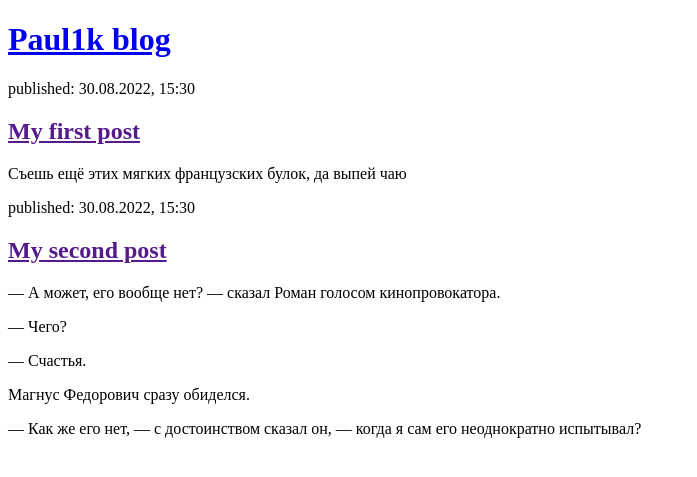
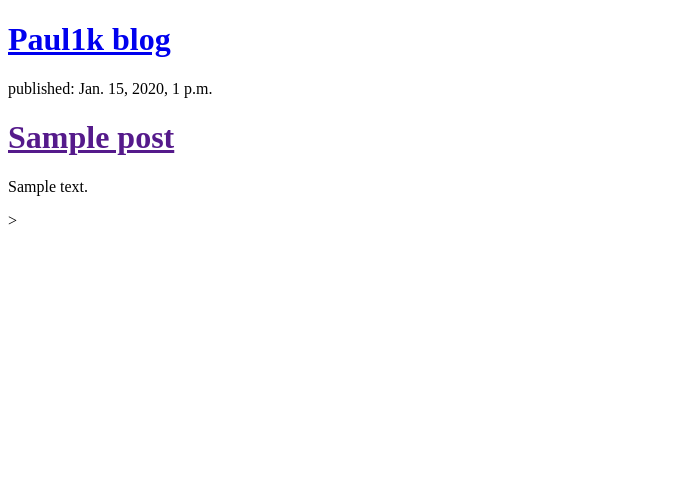
Before and after one commit to Paul1k96/FirstSite, a Django app: page / in a window 1280 px wide. Shown: the top 477 px of the page, without its empty margins (0-697 px from the left). Run offline with Django 4.2, Linux system fonts and the light colour scheme; tables that the repository leaves empty hold one stand-in row (values such as "Sample post").

Commit message:
Modified templates to display posts from database.

```diff
--- a/blog/models.py
+++ b/blog/models.py
@@ -9,6 +9,7 @@ class Post(models.Model):
     text = models.TextField()
     created_date = models.DateTimeField(default=timezone.now)
     published_date = models.DateTimeField(blank=True, null=True)
+    objects = models.Manager()
 
     def publish(self):
         self.published_date = timezone.now()
--- a/blog/templates/blog/post_list.html
+++ b/blog/templates/blog/post_list.html
@@ -8,20 +8,26 @@
             <h1><a href="/">Paul1k blog</a> </h1>
         </div>
 
-        <div>
-            <p>published: 30.08.2022, 15:30</p>
-            <h2><a href="">My first post</a></h2>
-            <p>Съешь ещё этих мягких французских булок, да выпей чаю</p>
-        </div>
+        {% for post in posts %}
+            <div>
+                <p>published: {{ post.published_date }}
+                <h1><a href="">{{ post.title }}</a></h1>
+                <p>{{ post.text|linebreaksbr }}
+            </div>>
+        {% endfor %}
+<!--            <p>published: 30.08.2022, 15:30</p>-->
+<!--            <h2><a href="">My first post</a></h2>-->
+<!--            <p>Съешь ещё этих мягких французских булок, да выпей чаю</p>-->
 
-        <div>
-            <p>published: 30.08.2022, 15:30</p>
-            <h2><a href="">My second post</a></h2>
-            <p>— А может, его вообще нет? — сказал Роман голосом кинопровокатора.</p>
-            <p>— Чего?</p>
-            <p>— Счастья.</p>
-            <p>Магнус Федорович сразу обиделся.</p>
-            <p>— Как же его нет, — с достоинством сказал он, — когда я сам его неоднократно испытывал?</p>
-        </div>
+
+
+<!--            <p>published: 30.08.2022, 15:30</p>-->
+<!--            <h2><a href="">My second post</a></h2>-->
+<!--            <p>— А может, его вообще нет? — сказал Роман голосом кинопровокатора.</p>-->
+<!--            <p>— Чего?</p>-->
+<!--            <p>— Счастья.</p>-->
+<!--            <p>Магнус Федорович сразу обиделся.</p>-->
+<!--            <p>— Как же его нет, — с достоинством сказал он, — когда я сам его неоднократно испытывал?</p>-->
+
     </body>
 </html>
--- a/blog/views.py
+++ b/blog/views.py
@@ -1,5 +1,8 @@
 from django.shortcuts import render
+from django.utils import timezone
+from .models import Post
 
 
 def post_list(request):
-    return render(request, 'blog/post_list.html', {})
+    posts = Post.objects.filter(published_date__lte=timezone.now()).order_by('published_date')
+    return render(request, 'blog/post_list.html', {'posts': posts})
```
